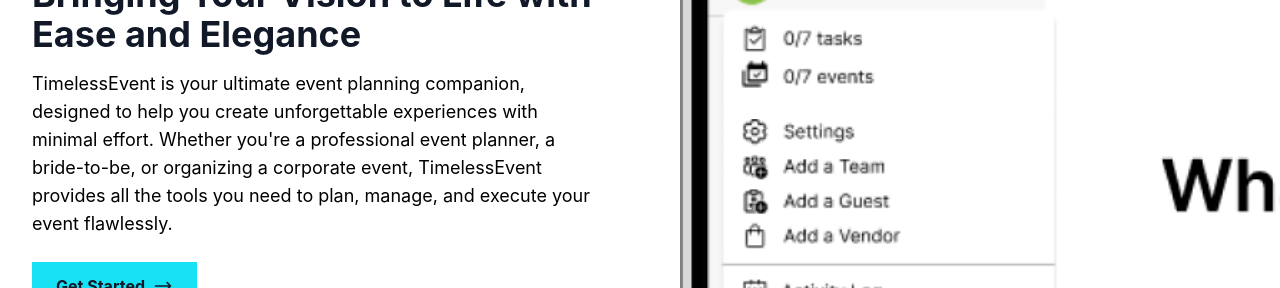
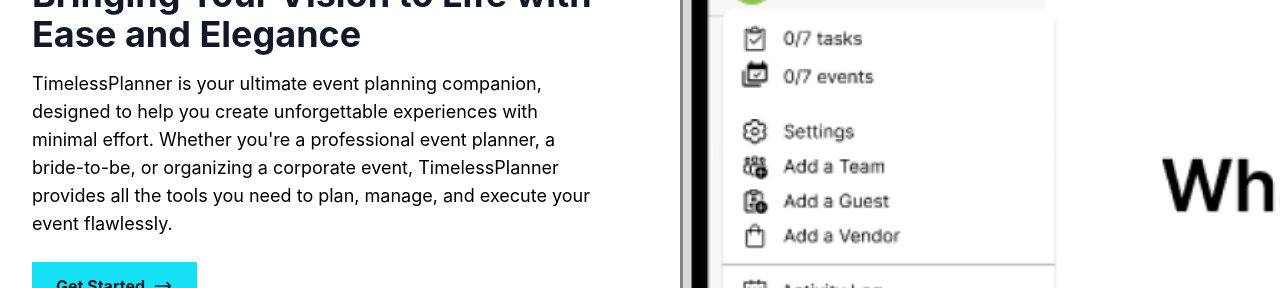
Before and after one commit to kingieX/timeless-event, a React (Vite) app: page / in a window 1280 px wide. Shown: the part 180-468 px from the top of the page. Built offline with nearby package versions, Linux system fonts and the light colour scheme.

Commit message:
new update

```diff
--- a/src/components/Hero.jsx
+++ b/src/components/Hero.jsx
@@ -18,10 +18,10 @@
           Bringing Your Vision to Life with Ease and Elegance
         </h1>
         <p className="lg:text-lg lg:text-left text-center text-gray-700 mb-6">
-          TimelessEvent is your ultimate event planning companion, designed to
+          TimelessPlanner is your ultimate event planning companion, designed to
           help you create unforgettable experiences with minimal effort. Whether
           you're a professional event planner, a bride-to-be, or organizing a
-          corporate event, TimelessEvent provides all the tools you need to
+          corporate event, TimelessPlanner provides all the tools you need to
           plan, manage, and execute your event flawlessly.
         </p>
         <Link to="/signup">
```
